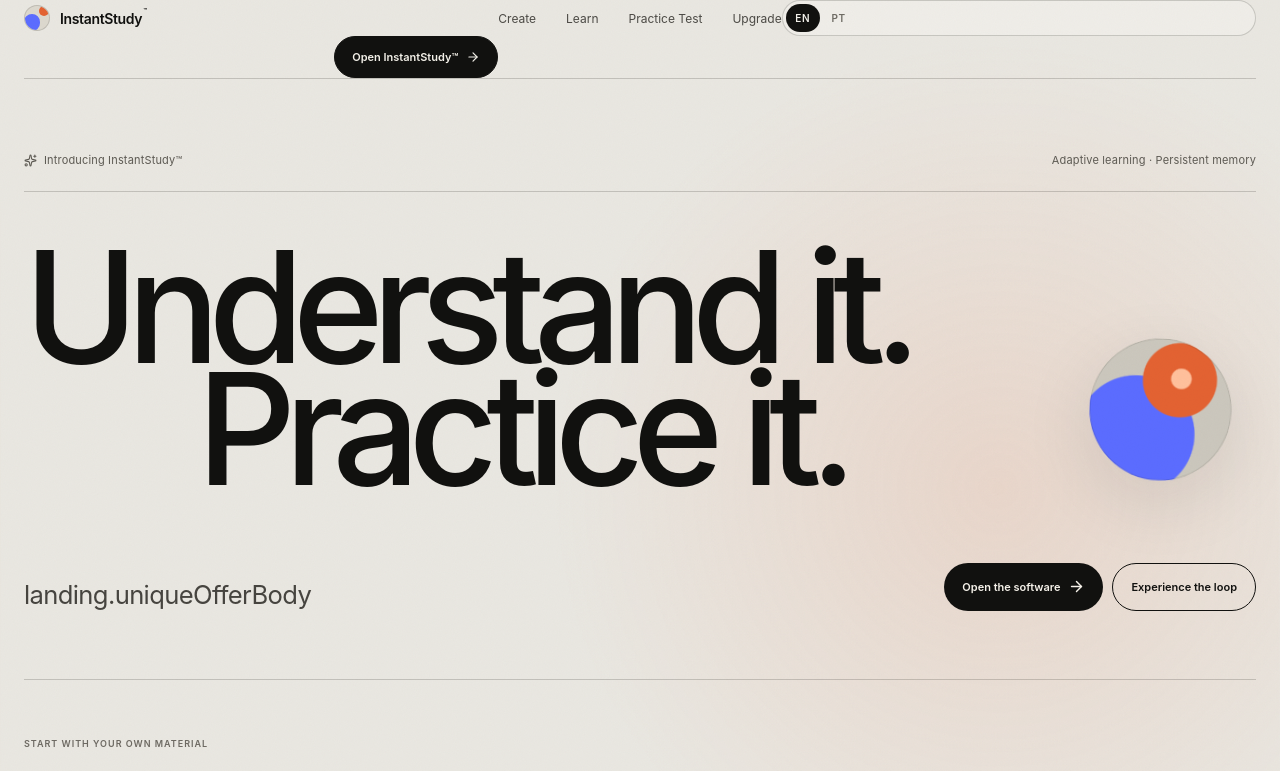
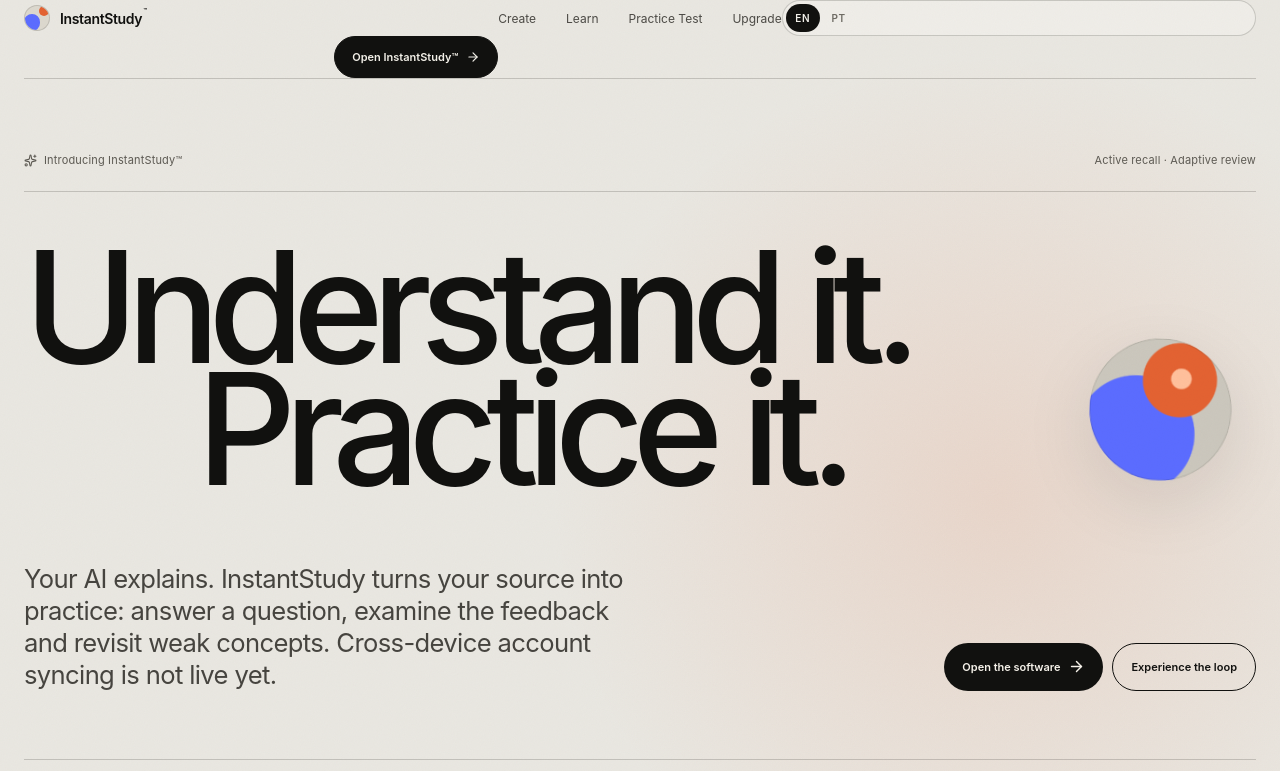
Before and after one commit to raphaelribeirob/InstantStudy, a React (Vite) app in the folder apps/web/: page / in a window 1280 px wide. Shown: the top 771 px of the page. Built offline with nearby package versions, Linux system fonts and the light colour scheme; no server answers.

Commit message:
feat(offer): localize AI-native USP and honest plugin availability on landing

```diff
--- a/apps/web/src/i18n.ts
+++ b/apps/web/src/i18n.ts
@@ -34,7 +34,7 @@ const resources = {
       landing: {
         kicker: "THE FUTURE OF LEARNING",
         introduce: "Introducing InstantStudy™",
-        adaptivePersistent: "Adaptive learning · Persistent memory",
+        adaptivePersistent: "Active recall · Adaptive review",
         futureLine1: "Understand it.",
         futureLine2: "Practice it.",
         openSoftware: "Open the software",
@@ -42,7 +42,11 @@ const resources = {
         oneSystem: "Study in the app today. Connected AI learning is in development.",
         heroTitle: "Learn from anything.",
         heroBody:
-          "Turn any material into a living knowledge state: active practice, testing, mastery and right-time review.",
+          "Your material becomes questions, feedback and a reason to come back.",
+        uniqueOfferBody:
+          "Your AI explains. InstantStudy turns your source into practice: answer a question, examine the feedback and revisit weak concepts. Cross-device account syncing is not live yet.",
+        aiConnectionTitle: "Practice inside your AI — connection in development.",
+        aiConnectionNotice: "The ChatGPT plugin requires authenticated account linking before study history can move across platforms.",
         startOwn: "Start with your own material",
         generatorTitle: "Turn one source into a complete study loop.",
         generatorBody:
@@ -280,7 +284,7 @@ const resources = {
       landing: {
         kicker: "O FUTURO DO APRENDIZADO",
         introduce: "Apresentamos o InstantStudy™",
-        adaptivePersistent: "Aprendizado adaptativo · Memória persistente",
+        adaptivePersistent: "Recordação ativa · Revisão adaptativa",
         futureLine1: "Entenda.",
         futureLine2: "Pratique.",
         openSoftware: "Abrir o software",
@@ -288,7 +292,11 @@ const resources = {
         oneSystem: "Estude no aplicativo. A integração com IA está em desenvolvimento.",
         heroTitle: "Aprenda com qualquer coisa.",
         heroBody:
-          "Transforme qualquer material em um estado vivo de conhecimento: prática ativa, testes, domínio e revisão no momento certo.",
+          "Seu material vira perguntas, feedback e motivos para revisar.",
+        uniqueOfferBody:
+          "Sua IA explica. O InstantStudy transforma o conteúdo em prática: responda, confira o feedback e revise o que ficou difícil. A sincronização entre dispositivos ainda não está ativa.",
+        aiConnectionTitle: "Pratique na sua IA — integração em desenvolvimento.",
+        aiConnectionNotice: "O plugin ChatGPT precisa de autenticação e vinculação de conta antes de compartilhar o histórico entre plataformas.",
         startOwn: "Comece com seu próprio material",
         generatorTitle: "Transforme uma fonte em um ciclo completo de estudo.",
         generatorBody:
```
